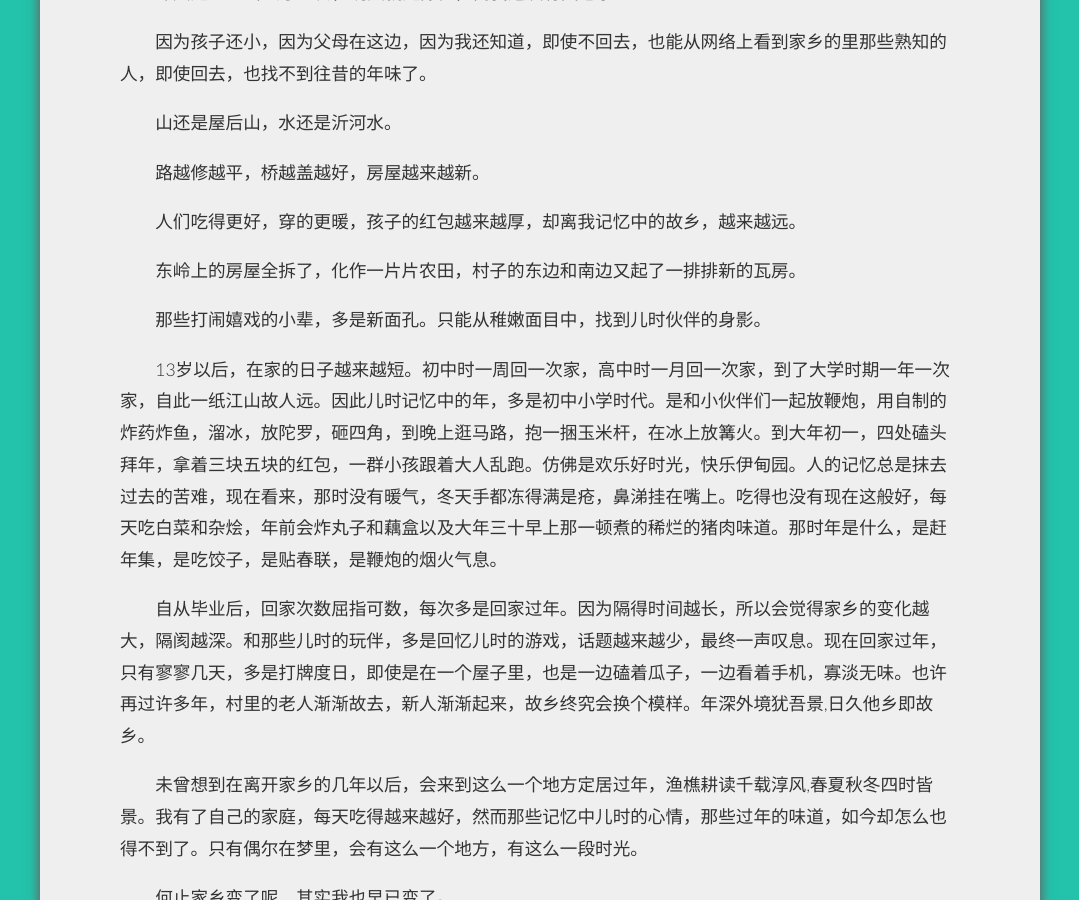
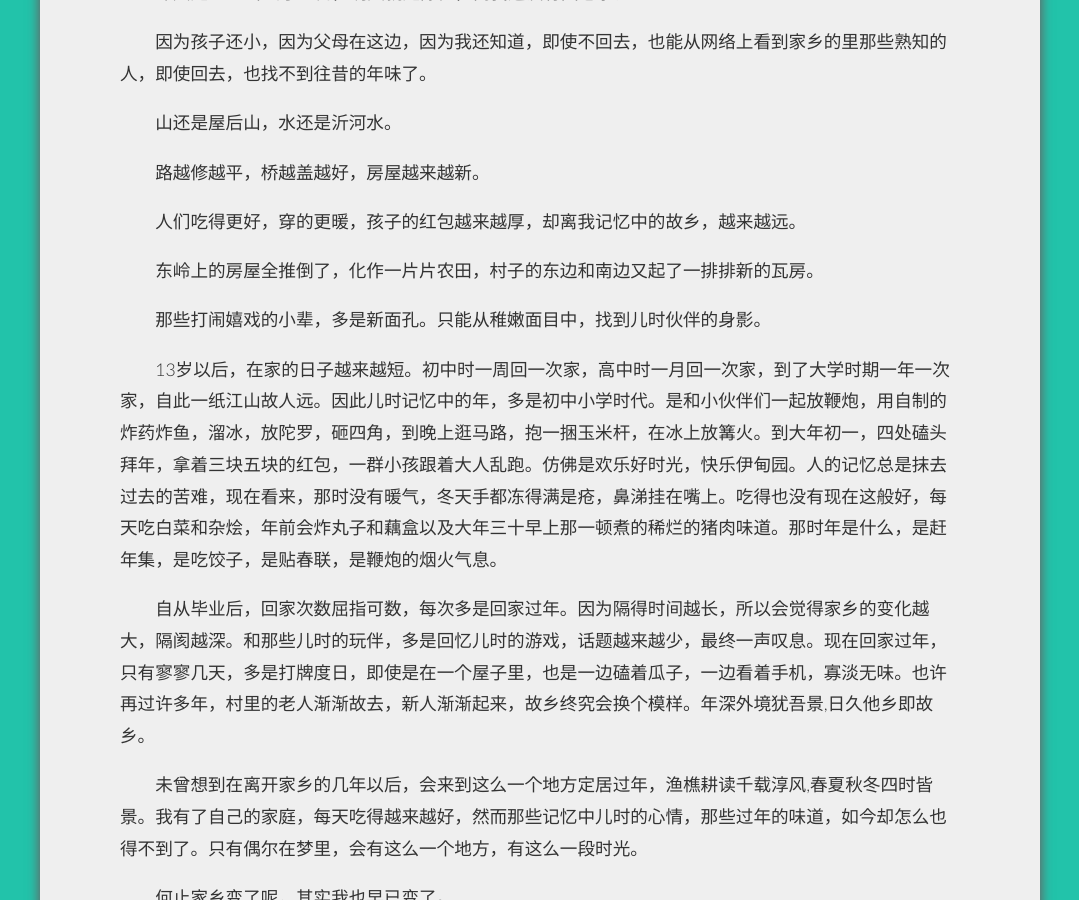
Before and after one commit to zwxscience/MyBlog, a Jekyll site: the page built from _posts/2017-01-26-to-celebrate-the-spring-festival.md, in a window 1280 px wide and 900 px high, scrolled down 721 px. Shown: the whole window, without its empty margins (100-1179 px from the left). Built offline with Jekyll 4.4.1, drawn with Linux system fonts in a browser that asks for light colours; Markdown is read by kramdown in place of the engine named in the settings; comment, search, counter and statistics services are not loaded.

Commit message:
Update 2017-01-26-to-celebrate-the-spring-festival.md

```diff
--- a/_posts/2017-01-26-to-celebrate-the-spring-festival.md
+++ b/_posts/2017-01-26-to-celebrate-the-spring-festival.md
@@ -23,7 +23,7 @@ excerpt: 明月他乡易见，故友此地难逢。料峭春风桂子落，烟
 
 人们吃得更好，穿的更暖，孩子的红包越来越厚，却离我记忆中的故乡，越来越远。
 
-东岭上的房屋全拆了，化作一片片农田，村子的东边和南边又起了一排排新的瓦房。
+东岭上的房屋全推倒了，化作一片片农田，村子的东边和南边又起了一排排新的瓦房。
 
 那些打闹嬉戏的小辈，多是新面孔。只能从稚嫩面目中，找到儿时伙伴的身影。
 
```
